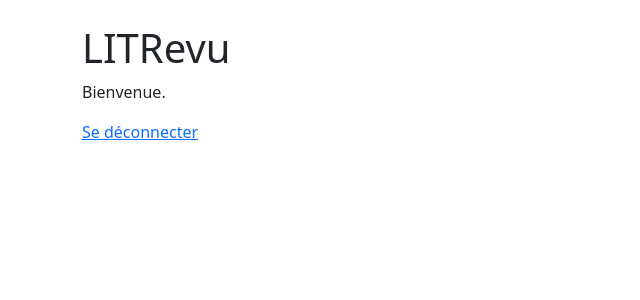
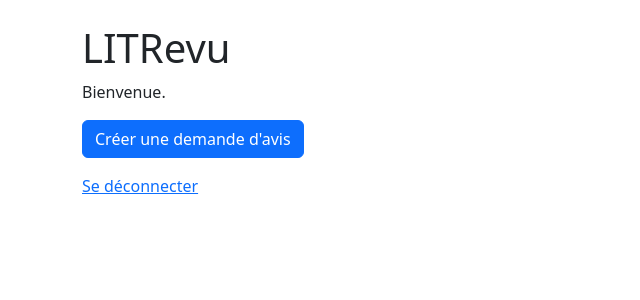
Before and after one commit to mrnlarue-cloud/Projet_9_OC, a Django app: page /accueil/ in a window 1280 px wide. Shown: the top 300 px of the page, without its empty margins (0-640 px from the left). Run offline with Django 5.2, Linux system fonts and the light colour scheme; the visitor is signed in with stand-in values (Sample User, id 1).

Commit message:
Finalise le formulaire et l'accès à la création de ticket

```diff
--- a/litreview/forms.py
+++ b/litreview/forms.py
@@ -19,3 +19,8 @@ class TicketForm(forms.ModelForm):
     class Meta:
         model = Ticket
         fields = ["title", "description", "image"]
+        labels = {
+            "title": "Titre",
+            "description": "Description",
+            "image": "Image",
+        }
--- a/litreview/templates/pages/accueil.html
+++ b/litreview/templates/pages/accueil.html
@@ -6,6 +6,12 @@
     <p>Bienvenue.</p>
 
     <p>
+        <a href="{% url 'creer_ticket' %}" class="btn btn-primary">
+            Créer une demande d'avis
+        </a>
+    </p>
+
+    <p>
         <a href="{% url 'deconnexion' %}">Se déconnecter</a>
     </p>
 {% endblock content %}
```
